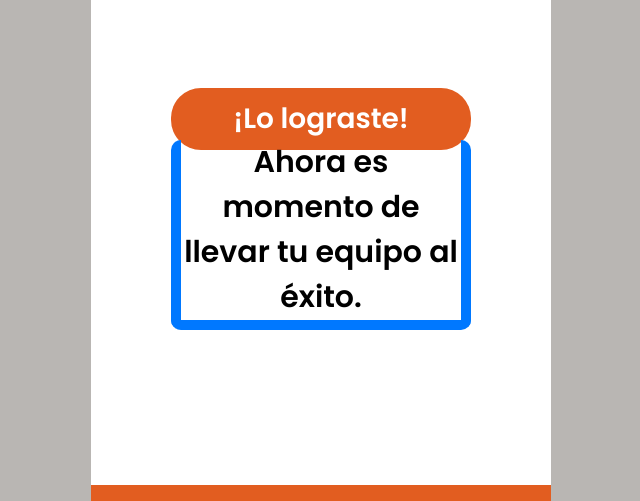
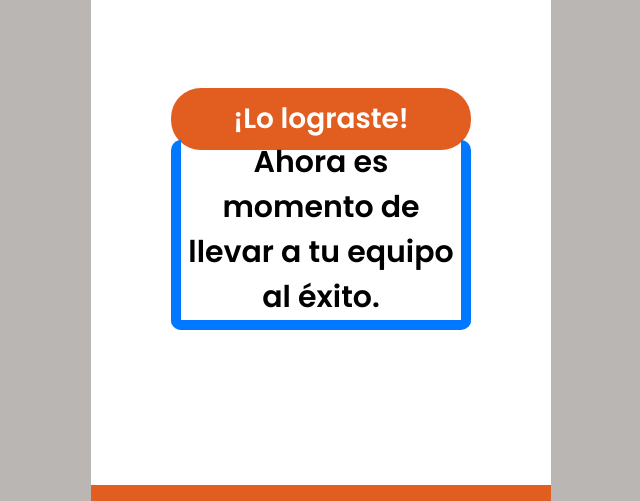
Before and after one commit to ImSebz/Memory, an Electron app: page pop.html in a window 800 px wide. Shown: the part 299-800 px from the top of the page, without its empty margins (79-719 px from the left). Drawn offline with Linux system fonts and the light colour scheme.

Commit message:
Arreglos en pop up

```diff
--- a/pop.html
+++ b/pop.html
@@ -11,7 +11,7 @@
             <img src="assets/img/AF-OPEN-concentrece-Logo-PNG.png" class="img-open-pop" alt="Logo Open English" srcset="">
             <div class="info-pop">
                 <div class="top-pop">¡Lo lograste!</div>
-                <div class="text-pop">Ahora es momento de llevar tu equipo al éxito.</div>
+                <div class="text-pop">Ahora es momento de llevar a tu equipo al éxito.</div>
             </div>
     <script src=""></script>
 </body>
```
